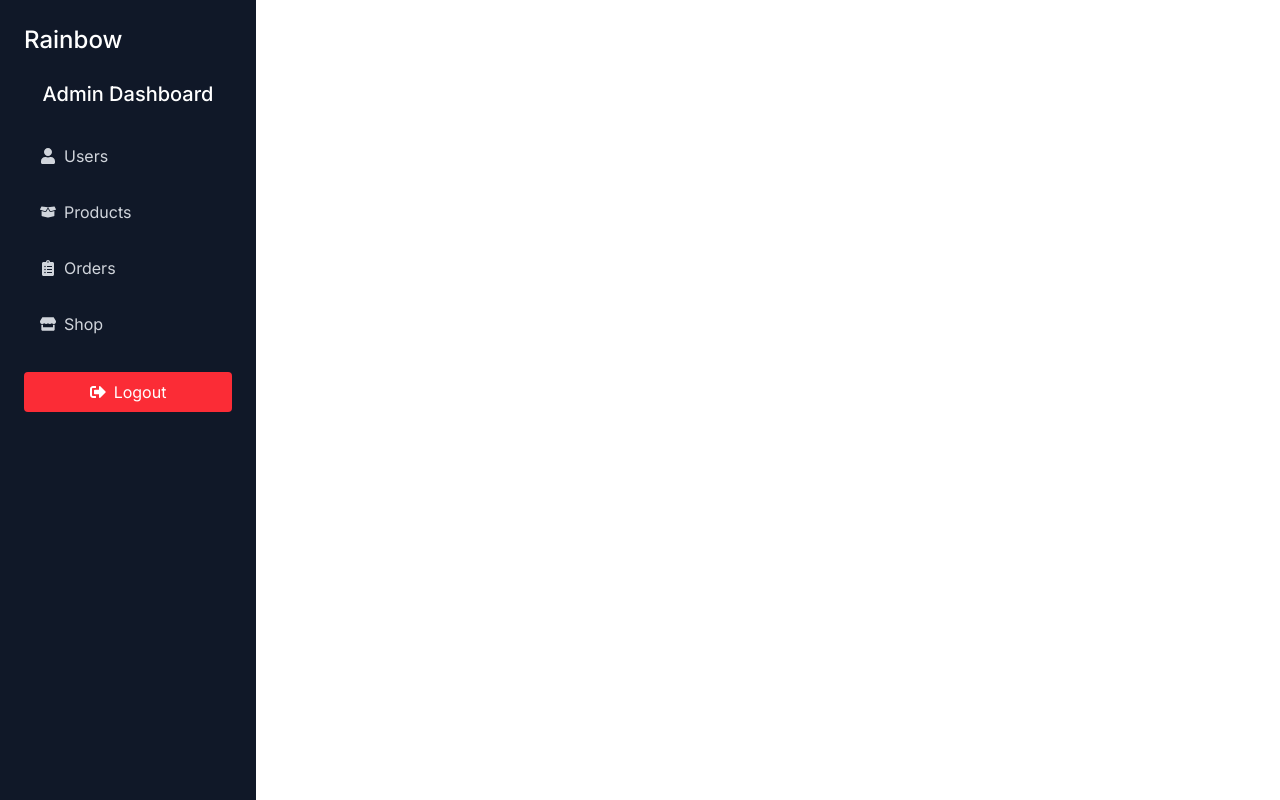
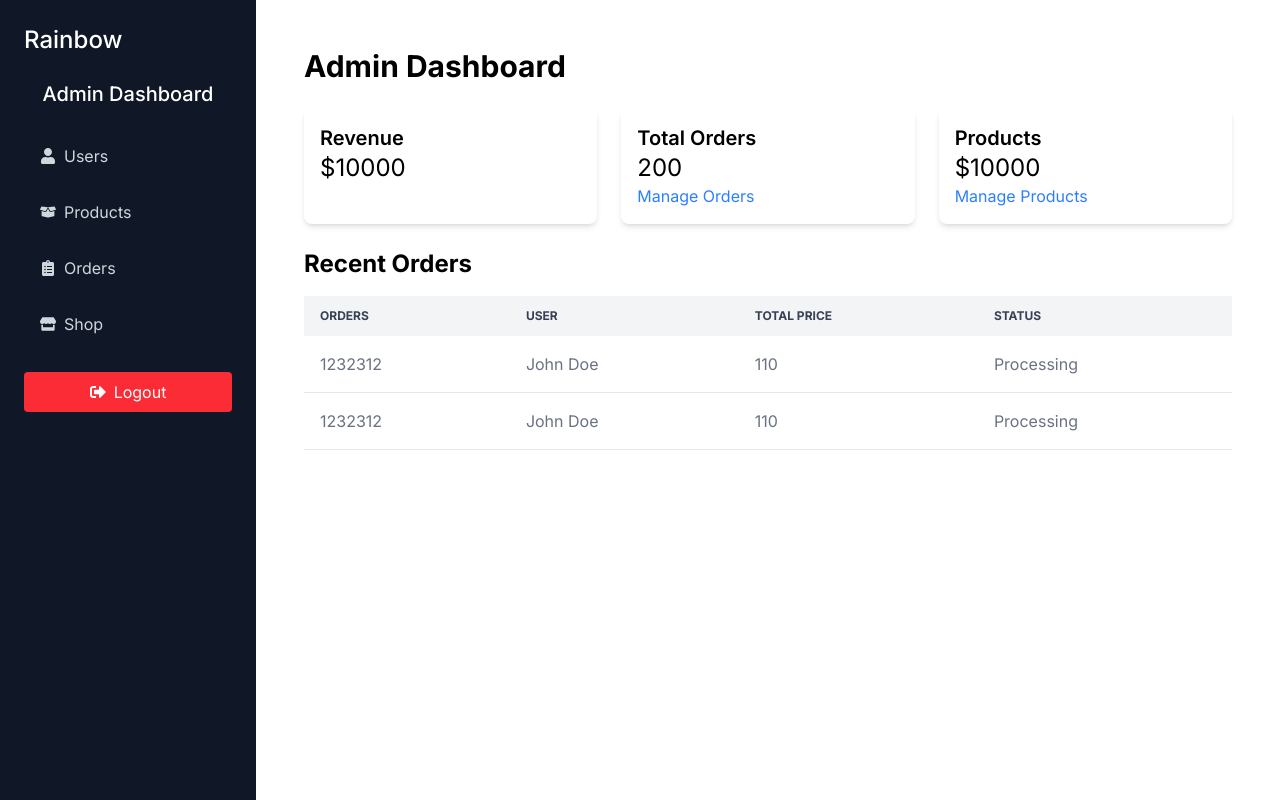
Before and after one commit to nmphat2004/Rainbow-Shop, a React (Vite) app in the folder frontend/: page /admin in a window 1280 px wide. Built offline with nearby package versions, Linux system fonts and the light colour scheme.

Commit message:
add admin home page with navigation link

```diff
--- a/frontend/src/App.jsx
+++ b/frontend/src/App.jsx
@@ -12,6 +12,7 @@
 import OrderDetailsPage from './pages/OrderDetailsPage';
 import MyOrdersPage from './pages/MyOrdersPage';
 import AdminLayout from './components/Admin/AdminLayout';
+import AdminHomePage from './pages/AdminHomePage';
 
 const App = () => {
 	return (
@@ -33,7 +34,9 @@
 					<Route path='order/:id' element={<OrderDetailsPage />} />
 					<Route path='my-orders' element={<MyOrdersPage />} />
 				</Route>
-				<Route path='/admin' element={<AdminLayout />} />
+				<Route path='/admin' element={<AdminLayout />}>
+					<Route index element={<AdminHomePage />} />
+				</Route>
 			</Routes>
 		</BrowserRouter>
 	);
--- a/frontend/src/components/Admin/AdminLayout.jsx
+++ b/frontend/src/components/Admin/AdminLayout.jsx
@@ -32,8 +32,10 @@
 				} transition-transform duration-300 md:translate-x-0 md:static md:block z-20`}>
 				{/* Sidebar Component */}
 				<AdminSidebar />
+			</div>
 
-				{/* Main content */}
+			{/* Main content */}
+			<div className='flex-grow p-6 overflow-auto'>
 				<Outlet />
 			</div>
 		</div>
--- /dev/null
+++ b/frontend/src/pages/AdminHomePage.jsx
@@ -0,0 +1,85 @@
+import { Link } from 'react-router-dom';
+
+const AdminHomePage = () => {
+	const orders = [
+		{
+			_id: 1232312,
+			user: {
+				name: 'John Doe',
+			},
+			totalPrice: 110,
+			status: 'Processing',
+		},
+		{
+			_id: 1232312,
+			user: {
+				name: 'John Doe',
+			},
+			totalPrice: 110,
+			status: 'Processing',
+		},
+	];
+
+	return (
+		<div className='max-w-7xl mx-auto p-6'>
+			<h1 className='text-3xl font-bold mb-6'>Admin Dashboard</h1>
+			<div className='grid grid-cols-1 sm:grid-cols-2 lg:grid-cols-3 gap-6'>
+				<div className='p-4 shadow-md rounded-lg'>
+					<h2 className='text-xl font-semibold'>Revenue</h2>
+					<p className='text-2xl'>$10000</p>
+				</div>
+				<div className='p-4 shadow-md rounded-lg'>
+					<h2 className='text-xl font-semibold'>Total Orders</h2>
+					<p className='text-2xl'>200</p>
+					<Link to='admin/orders' className='text-blue-500 hover:underline'>
+						Manage Orders
+					</Link>
+				</div>
+				<div className='p-4 shadow-md rounded-lg'>
+					<h2 className='text-xl font-semibold'>Products</h2>
+					<p className='text-2xl'>$10000</p>
+					<Link to='admin/products' className='text-blue-500 hover:underline'>
+						Manage Products
+					</Link>
+				</div>
+			</div>
+			<div className='mt-6'>
+				<h2 className='text-2xl font-bold mb-4'>Recent Orders</h2>
+				<div className='overflow-x-auto'>
+					<table className='min-w-full text-left text-gray-500'>
+						<thead className='bg-gray-100 text-xs uppercase text-gray-700'>
+							<tr>
+								<th className='py-3 px-4'>Orders</th>
+								<th className='py-3 px-4'>User</th>
+								<th className='py-3 px-4'>Total Price</th>
+								<th className='py-3 px-4'>Status</th>
+							</tr>
+						</thead>
+
+						<tbody>
+							{orders.length > 0 ? (
+								orders.map((order) => (
+									<tr
+										key={order._id}
+										className='border-b border-gray-200 hover:bg-gray-50 cursor-pointer'>
+										<td className='p-4'>{order._id}</td>
+										<td className='p-4'>{order.user.name}</td>
+										<td className='p-4'>{order.totalPrice}</td>
+										<td className='p-4'>{order.status}</td>
+									</tr>
+								))
+							) : (
+								<tr>
+									<td colSpan={4} className='p-4 text-center text-gray-500'>
+										No recent orders found.
+									</td>
+								</tr>
+							)}
+						</tbody>
+					</table>
+				</div>
+			</div>
+		</div>
+	);
+};
+export default AdminHomePage;
```
